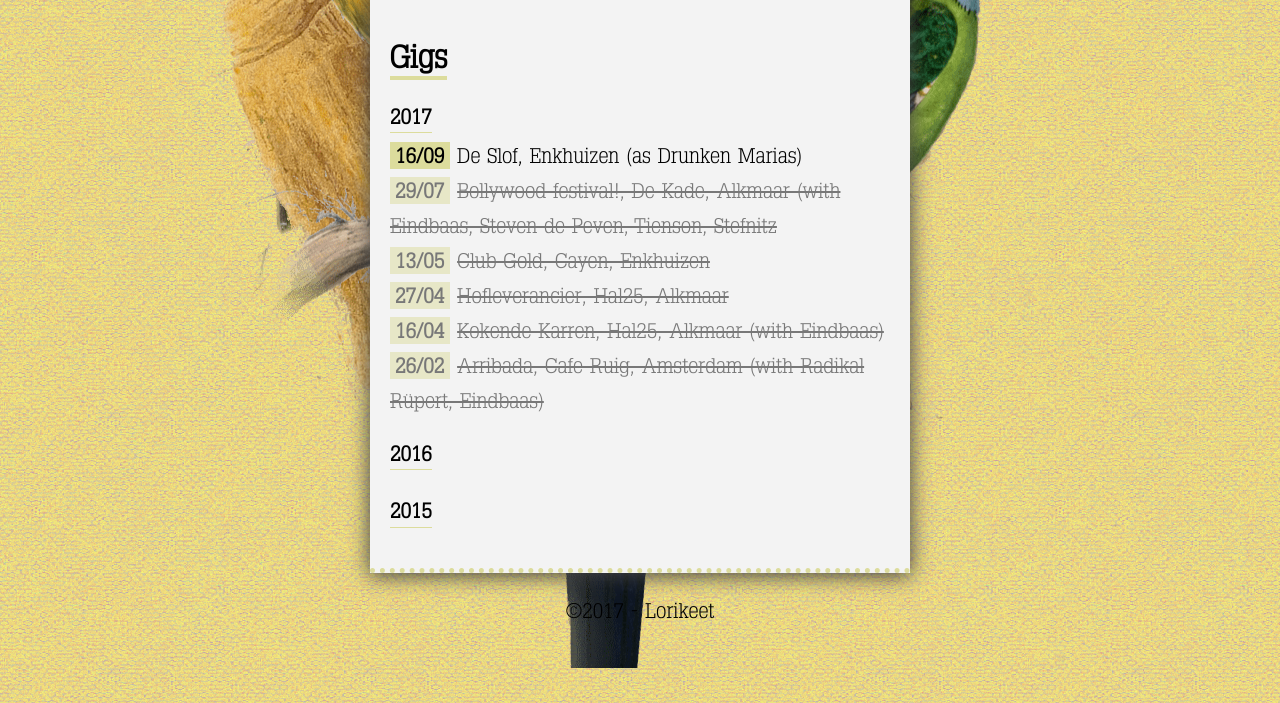
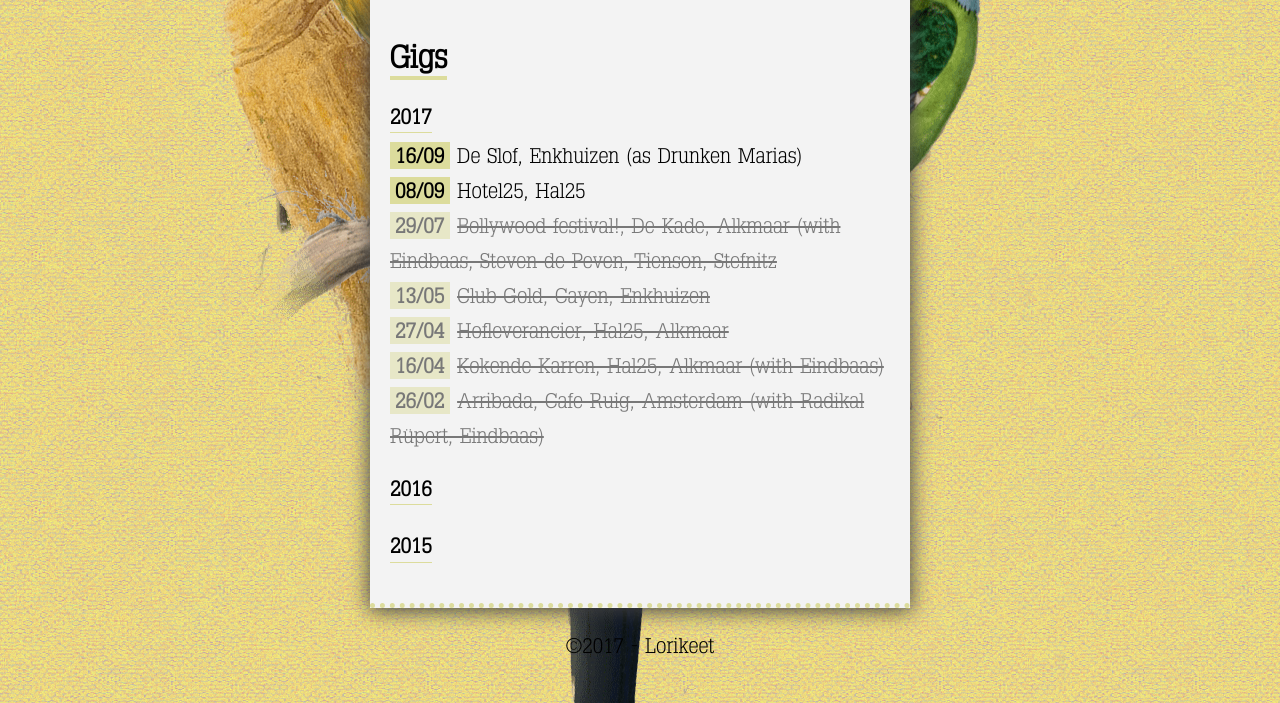
Before and after one commit to grdw/lorikeet, a Jekyll site: the page built from index.html, in a window 1280 px wide, cut to the strip 701-1404 px from the top of the page. Built offline with Jekyll 4.4.1, drawn with Linux system fonts in a browser that asks for light colours.

Commit message:
Add Hotel25 event

```diff
--- a/_data/events.yaml
+++ b/_data/events.yaml
@@ -1,6 +1,8 @@
 2017:
   - date: "2017-09-16"
     event: "De Slof, Enkhuizen (as Drunken Marias)"
+  - date: "2017-09-08"
+    event: "Hotel25, Hal25"
   - date: "2017-07-29"
     event: "Bollywood festival!, De Kade, Alkmaar (with Eindbaas, Steven de Peven, Tienson, Stefnitz"
   - date: "2017-05-13"
```
